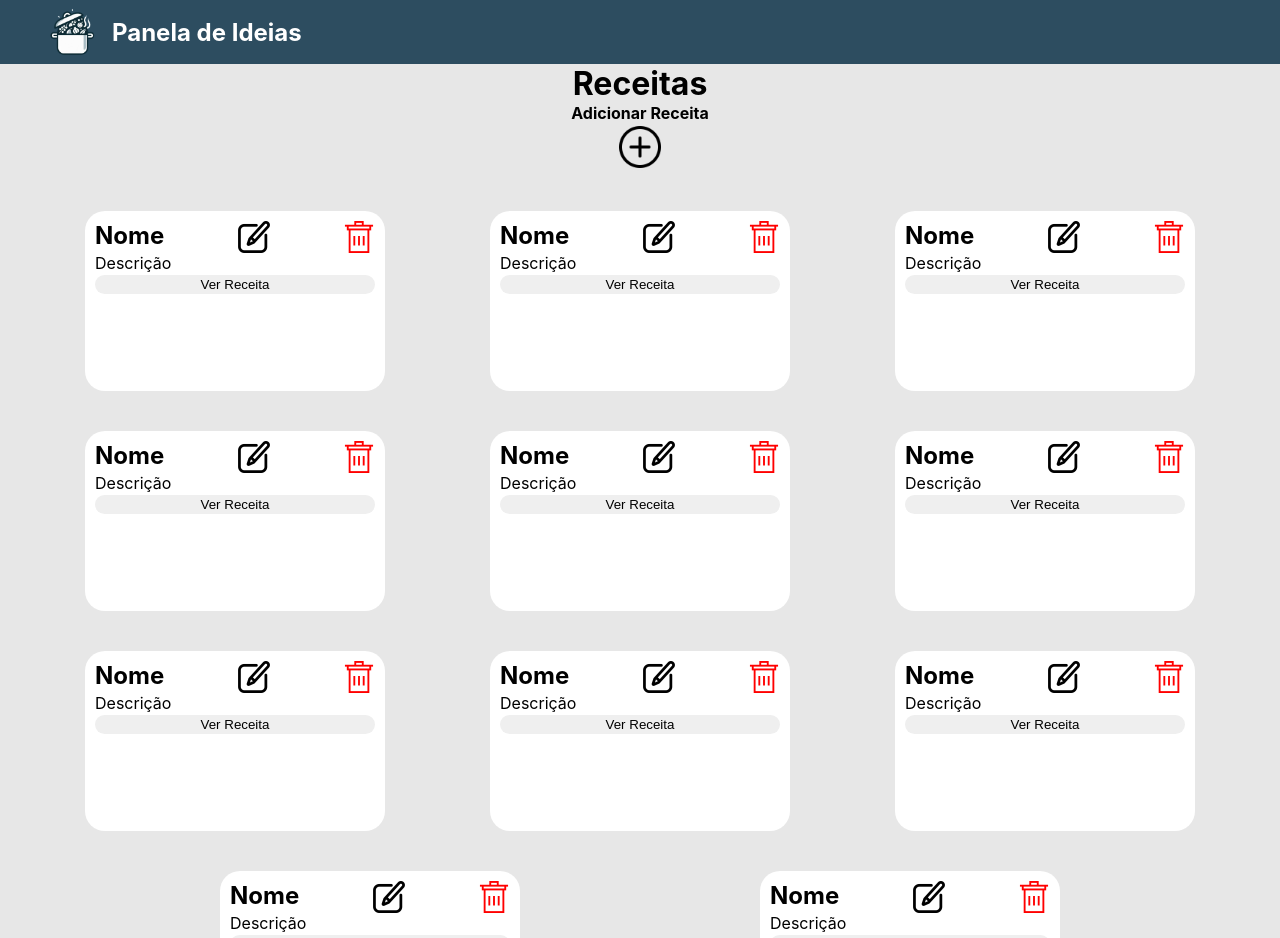
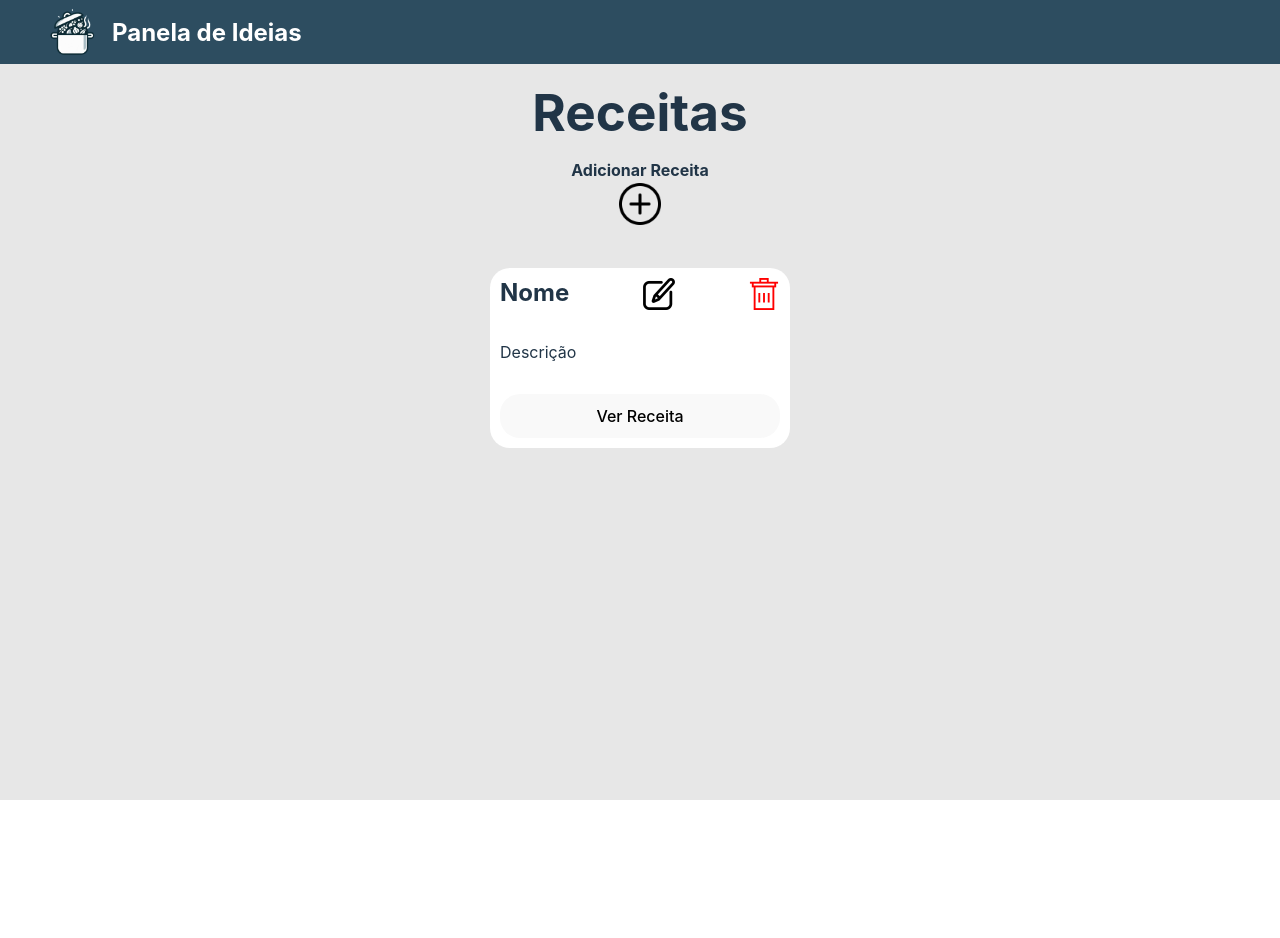
Before and after one commit to Tavares-Gui/front-panela, a React (Vite) app: page /home in a window 1280 px wide. Shown: the top 938 px of the page. After the commit the page ends 800 px from the top, so only its background shows below. Built offline with nearby package versions, Linux system fonts and the light colour scheme.

Commit message:
css adjustments

```diff
--- a/src/index.css
+++ b/src/index.css
@@ -1,24 +1,11 @@
-/*
-a {
-  font-weight: 500;
-  color: #646cff;
-  text-decoration: inherit;
-}
-a:hover {
-  color: #535bf2;
+:root {
+  font-family: Inter, system-ui, Avenir, Helvetica, Arial, sans-serif;
 }
 
-body {
+* {
   margin: 0;
-  display: flex;
-  place-items: center;
-  min-width: 320px;
-  height: 100vh;
-}
-
-h1 {
-  font-size: 3.2em;
-  line-height: 1.1;
+  padding: 0;
+  box-sizing: border-box;
 }
 
 button {
@@ -32,13 +19,6 @@ button {
   cursor: pointer;
   transition: border-color 0.25s;
 }
-button:hover {
-  border-color: #646cff;
-}
-button:focus,
-button:focus-visible {
-  outline: 4px auto -webkit-focus-ring-color;
-}
 
 @media (prefers-color-scheme: light) {
   :root {
@@ -51,14 +31,23 @@ button:focus-visible {
   button {
     background-color: #f9f9f9;
   }
-} */
-
-:root {
-  font-family: Inter, system-ui, Avenir, Helvetica, Arial, sans-serif;
 }
 
-* {
+h1 {
+  font-size: 3.2em;
+  line-height: 1.1;
+}
+
+a {
+  font-weight: 500;
+  color: #646cff;
+  text-decoration: inherit;
+}
+a:hover {
+  color: #535bf2;
+}
+
+body {
   margin: 0;
-  padding: 0;
-  box-sizing: border-box;
+  place-items: center;
 }
--- a/src/pages/home/index.jsx
+++ b/src/pages/home/index.jsx
@@ -2,7 +2,7 @@ import {
     PageWrapper,
     Navbar, LogoContainer, ImgLogo, H2, NavLinks, NavLink,
     DivTitle, H1, H4, ButtonAdd, ButtonIcon,
-    DivCards, Card, CardTittle, H2Card, ButtonIcons, CardIcons, P, CardButton,
+    DivCards, CardContent, Card, CardTittle, H2Card, ButtonIcons, CardIcons, P, CardButton,
 } from './styled.js'
 
 import Logo from '../../assets/img/logo.png'
@@ -35,7 +35,7 @@ export default function Home() {
     const [openDeleteModal, setOpenDeleteModal] = useState(false);
 
     const handleOpenAddModal = () => setOpenAddModal(true);
-    const handleCloseAddModal = () => setCloseAddModal(false);
+    const handleCloseAddModal = () => setOpenAddModal(false);
 
     const handleOpenViewModal = () => setOpenViewModal(true);
     const handleCloseViewModal = () => setOpenViewModal(false);
@@ -84,196 +84,6 @@ export default function Home() {
                             Ver Receita
                         </CardButton>
                     </Card>
-                    <Card>
-                        <CardTittle>
-                            <H2Card>Nome</H2Card>
-                            <ButtonIcons>
-                                <CardIcons src={Edit}></CardIcons>
-                            </ButtonIcons>
-                            <ButtonIcons onClick={handleOpenDeleteModal}>
-                                <CardIcons src={Trash}></CardIcons>
-                            </ButtonIcons>
-                        </CardTittle>
-
-                        <P>
-                            Descrição
-                        </P>
-
-                        <CardButton onClick={handleOpenViewModal}>
-                            Ver Receita
-                        </CardButton>
-                    </Card>
-                    <Card>
-                        <CardTittle>
-                            <H2Card>Nome</H2Card>
-                            <ButtonIcons>
-                                <CardIcons src={Edit}></CardIcons>
-                            </ButtonIcons>
-                            <ButtonIcons onClick={handleOpenDeleteModal}>
-                                <CardIcons src={Trash}></CardIcons>
-                            </ButtonIcons>
-                        </CardTittle>
-
-                        <P>
-                            Descrição
-                        </P>
-
-                        <CardButton onClick={handleOpenViewModal}>
-                            Ver Receita
-                        </CardButton>
-                    </Card>
-                    <Card>
-                        <CardTittle>
-                            <H2Card>Nome</H2Card>
-                            <ButtonIcons>
-                                <CardIcons src={Edit}></CardIcons>
-                            </ButtonIcons>
-                            <ButtonIcons onClick={handleOpenDeleteModal}>
-                                <CardIcons src={Trash}></CardIcons>
-                            </ButtonIcons>
-                        </CardTittle>
-
-                        <P>
-                            Descrição
-                        </P>
-
-                        <CardButton onClick={handleOpenViewModal}>
-                            Ver Receita
-                        </CardButton>
-                    </Card>
-                    <Card>
-                        <CardTittle>
-                            <H2Card>Nome</H2Card>
-                            <ButtonIcons>
-                                <CardIcons src={Edit}></CardIcons>
-                            </ButtonIcons>
-                            <ButtonIcons onClick={handleOpenDeleteModal}>
-                                <CardIcons src={Trash}></CardIcons>
-                            </ButtonIcons>
-                        </CardTittle>
-
-                        <P>
-                            Descrição
-                        </P>
-
-                        <CardButton onClick={handleOpenViewModal}>
-                            Ver Receita
-                        </CardButton>
-                    </Card>
-                    <Card>
-                        <CardTittle>
-                            <H2Card>Nome</H2Card>
-                            <ButtonIcons>
-                                <CardIcons src={Edit}></CardIcons>
-                            </ButtonIcons>
-                            <ButtonIcons onClick={handleOpenDeleteModal}>
-                                <CardIcons src={Trash}></CardIcons>
-                            </ButtonIcons>
-                        </CardTittle>
-
-                        <P>
-                            Descrição
-                        </P>
-
-                        <CardButton onClick={handleOpenViewModal}>
-                            Ver Receita
-                        </CardButton>
-                    </Card>
-                    <Card>
-                        <CardTittle>
-                            <H2Card>Nome</H2Card>
-                            <ButtonIcons>
-                                <CardIcons src={Edit}></CardIcons>
-                            </ButtonIcons>
-                            <ButtonIcons onClick={handleOpenDeleteModal}>
-                                <CardIcons src={Trash}></CardIcons>
-                            </ButtonIcons>
-                        </CardTittle>
-
-                        <P>
-                            Descrição
-                        </P>
-
-                        <CardButton onClick={handleOpenViewModal}>
-                            Ver Receita
-                        </CardButton>
-                    </Card>
-                    <Card>
-                        <CardTittle>
-                            <H2Card>Nome</H2Card>
-                            <ButtonIcons>
-                                <CardIcons src={Edit}></CardIcons>
-                            </ButtonIcons>
-                            <ButtonIcons onClick={handleOpenDeleteModal}>
-                                <CardIcons src={Trash}></CardIcons>
-                            </ButtonIcons>
-                        </CardTittle>
-
-                        <P>
-                            Descrição
-                        </P>
-
-                        <CardButton onClick={handleOpenViewModal}>
-                            Ver Receita
-                        </CardButton>
-                    </Card>
-                    <Card>
-                        <CardTittle>
-                            <H2Card>Nome</H2Card>
-                            <ButtonIcons>
-                                <CardIcons src={Edit}></CardIcons>
-                            </ButtonIcons>
-                            <ButtonIcons onClick={handleOpenDeleteModal}>
-                                <CardIcons src={Trash}></CardIcons>
-                            </ButtonIcons>
-                        </CardTittle>
-
-                        <P>
-                            Descrição
-                        </P>
-
-                        <CardButton onClick={handleOpenViewModal}>
-                            Ver Receita
-                        </CardButton>
-                    </Card>
-                    <Card>
-                        <CardTittle>
-                            <H2Card>Nome</H2Card>
-                            <ButtonIcons>
-                                <CardIcons src={Edit}></CardIcons>
-                            </ButtonIcons>
-                            <ButtonIcons onClick={handleOpenDeleteModal}>
-                                <CardIcons src={Trash}></CardIcons>
-                            </ButtonIcons>
-                        </CardTittle>
-
-                        <P>
-                            Descrição
-                        </P>
-
-                        <CardButton onClick={handleOpenViewModal}>
-                            Ver Receita
-                        </CardButton>
-                    </Card>
-                    <Card>
-                        <CardTittle>
-                            <H2Card>Nome</H2Card>
-                            <ButtonIcons>
-                                <CardIcons src={Edit}></CardIcons>
-                            </ButtonIcons>
-                            <ButtonIcons onClick={handleOpenDeleteModal}>
-                                <CardIcons src={Trash}></CardIcons>
-                            </ButtonIcons>
-                        </CardTittle>
-
-                        <P>
-                            Descrição
-                        </P>
-
-                        <CardButton onClick={handleOpenViewModal}>
-                            Ver Receita
-                        </CardButton>
-                    </Card>
                 </DivCards>
             </PageWrapper>
 
--- a/src/pages/home/styled.js
+++ b/src/pages/home/styled.js
@@ -12,13 +12,11 @@ export const PageWrapper = styled.div`
 
 export const Navbar = styled.nav`
     display: flex;
-    /* justify-content: space-between; */
     align-items: center;
     padding: 2rem 2rem;
     background-color: #2D4D60;
     width: 100vw;
     height: 50px;
-
 `;
 
 export const LogoContainer = styled.div`
@@ -56,11 +54,11 @@ export const DivTitle = styled.div`
 `;
 
 export const H1 = styled.h1`
-
+    margin-top: 20px;
 `;
 
 export const H4 = styled.h4`
-
+    margin-top: 20px;
 `;
 
 export const ButtonAdd = styled.button`
@@ -97,6 +95,13 @@ export const Card = styled.div`
     border-radius: 20px;
     padding: 10px;
     background-color: white;
+    display: flex;
+    flex-direction: column;
+    justify-content: space-between;
+`;
+
+export const CardContent = styled.div`
+    flex: 1;
 `;
 
 export const CardTittle = styled.div`
@@ -105,9 +110,7 @@ export const CardTittle = styled.div`
     flex-direction: row;
 `;
 
-export const H2Card = styled.h2`
-
-`;
+export const H2Card = styled.h2``;
 
 export const ButtonIcons = styled.button`
     border: none;
@@ -116,6 +119,11 @@ export const ButtonIcons = styled.button`
     justify-content: center;
     align-items: center;
     padding: 0;
+    transition: 0.5s;
+
+    &:hover {
+        scale: 1.05;
+    }
 `;
 
 export const CardIcons = styled.img`
@@ -123,15 +131,13 @@ export const CardIcons = styled.img`
     width: 32px;
 `;
 
-export const P = styled.p`
-
-`;
+export const P = styled.p``;
 
 export const CardButton = styled.button`
     border: 2px solid transparent;
-    min-width: 100%;
     border-radius: 20px;
     transition: border-color 0.5s;
+    padding: 10px;
 
     &:hover {
         border-color: gray;
--- a/src/pages/loginSignUp/styled.js
+++ b/src/pages/loginSignUp/styled.js
@@ -115,6 +115,7 @@ export const LabelsLogin = styled.label `
     justify-content: flex-start;
     color: white;
     margin-top: 20px;
+    margin-left: 20px;
 `;
 
 export const LabelsSignUp = styled.label `
@@ -123,6 +124,7 @@ export const LabelsSignUp = styled.label `
     justify-content: flex-start;
     color: white;
     margin-top: 20px;
+    margin-left: 20px;
 `;
 
 // Inputs for login and sign up
@@ -183,10 +185,12 @@ export const ButtonLogin = styled.button `
     width: 50%;
     border-radius: 20px;
     border: none;
+    margin-top: 20px;
 `;
 
 export const ButtonSignUp = styled.button `
     width: 50%;
     border-radius: 20px;
     border: none;
+    margin-top: 20px;
 `;
```
